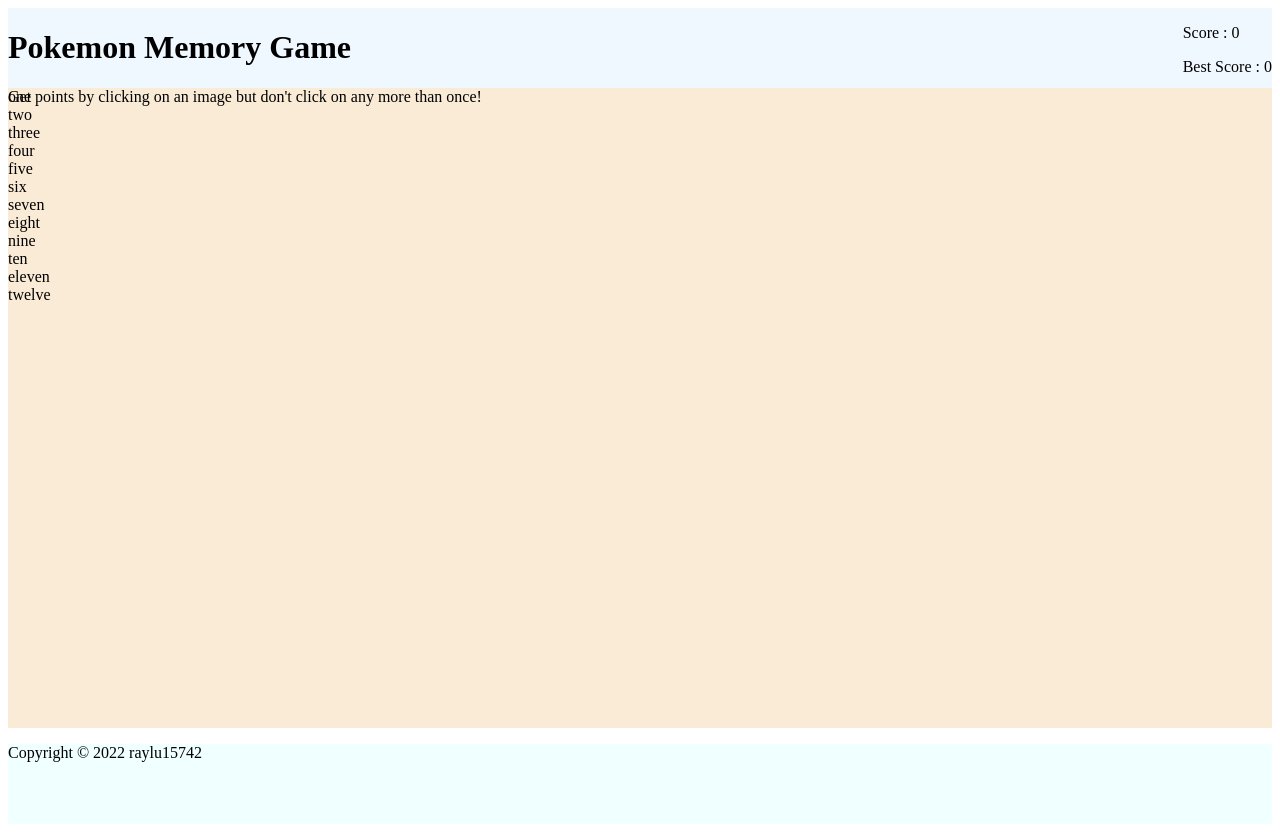
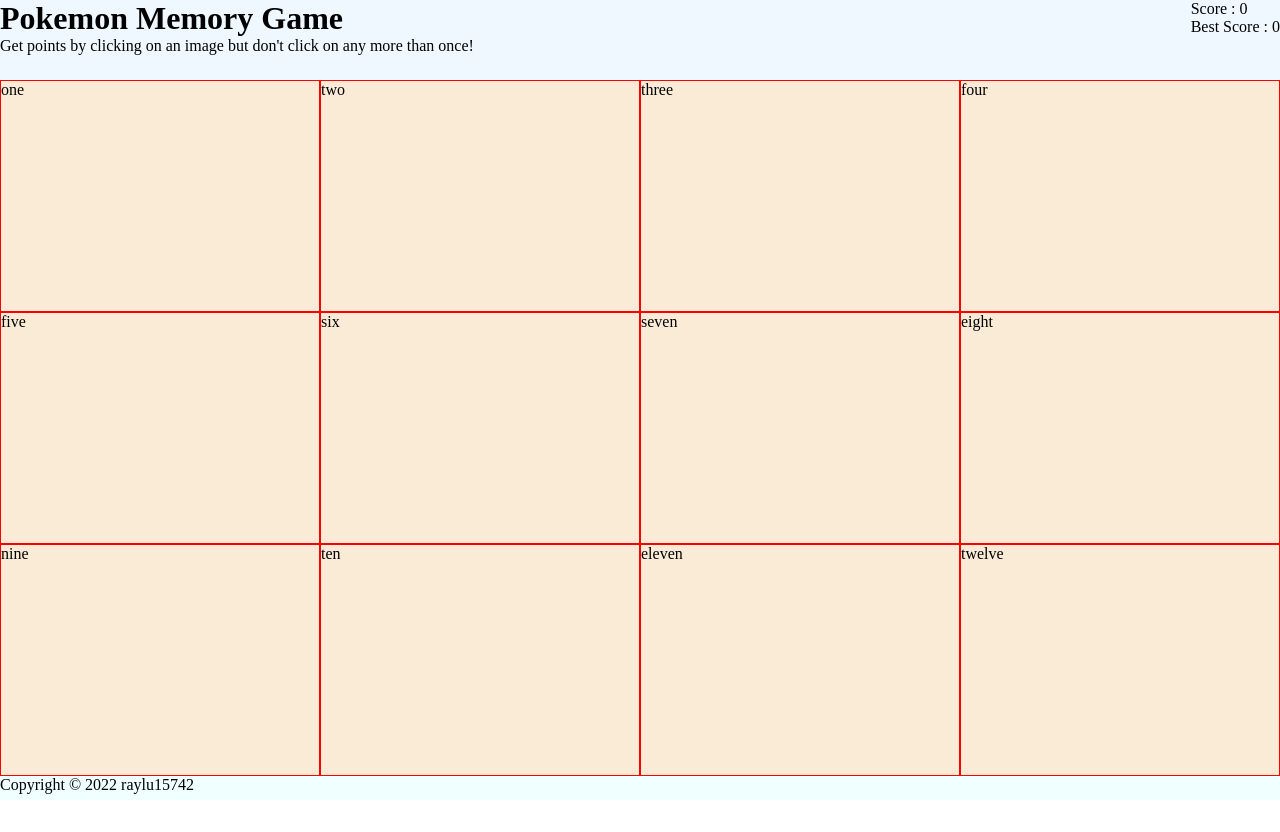
Before and after one commit to raylu15742cs/Pokemon-Memory-Game, a React (Create React App) app in the folder memory-card/: page / in a window 1280 px wide. After the commit the page ends 800 px from the top, so only its background shows below. Built offline with nearby package versions, Linux system fonts and the light colour scheme.

Commit message:
add sizing for cards

```diff
--- a/memory-card/src/styles/app.css
+++ b/memory-card/src/styles/app.css
@@ -1,3 +1,7 @@
+* {
+    margin: 0;
+    box-sizing: border-box;
+}
 .app {
     min-height: 100vh;
 }
@@ -9,10 +13,17 @@
     justify-content: space-between;
 }
 .main {
-    min-height: 80vh;
+    min-height: 87vh;
     background-color: antiquewhite;
+    display: flex;
+    flex-wrap: wrap;
 }
 .footer {
-    height: 10vh;
+    height: 3vh;
     background-color: azure;
 }
+.card {
+    height: 29vh;
+    min-width: 25vw;
+    border: 1px solid red;
+}
```
